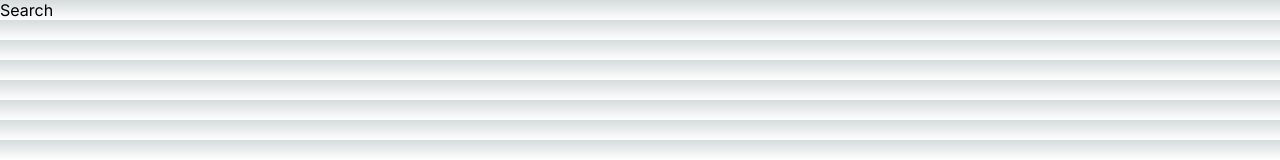
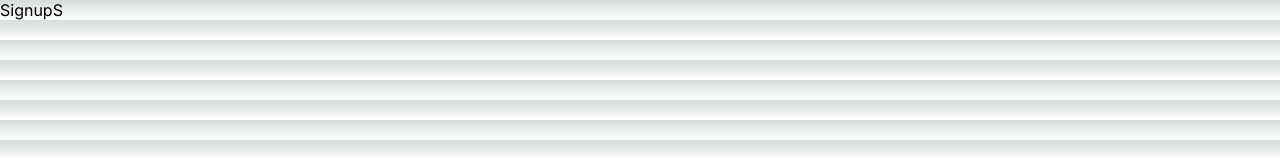
Before and after one commit to smith6423/nextProject, a Next.js app: page /i/flow/signup in a window 1280 px wide. Shown: the top 160 px of the page. Built offline with nearby package versions, Linux system fonts and the light colour scheme.

Commit message:
fix:page add

```diff
--- a/src/app/(beforLogin)/i/flow/signup/page.tsx
+++ b/src/app/(beforLogin)/i/flow/signup/page.tsx
@@ -1,7 +1,7 @@
-export default function Search(){
+export default function Signup(){
     return(
         <div>
-            Search
+            SignupS
         </div>
     );
 }
```
Also changed, not shown: src/app/(afterLogin)/explore/page.tsx (+7 -0 lines).
